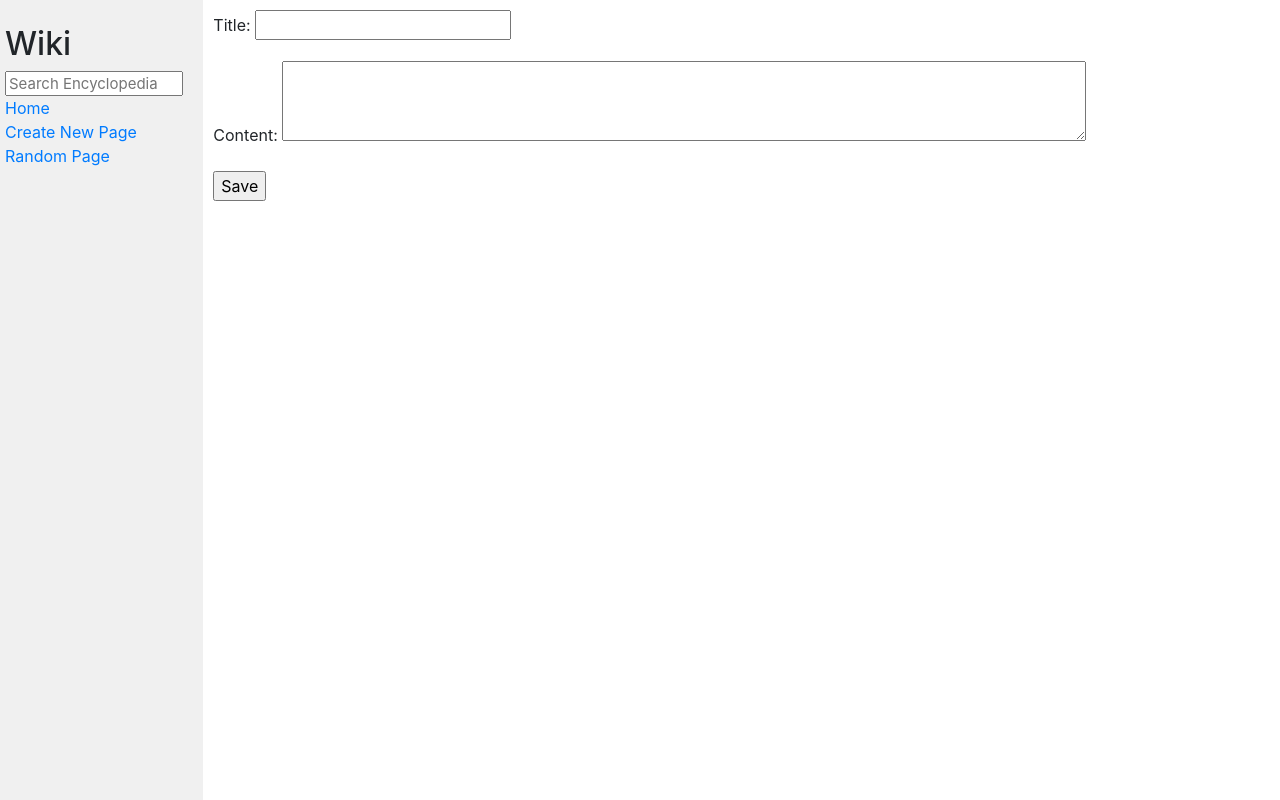
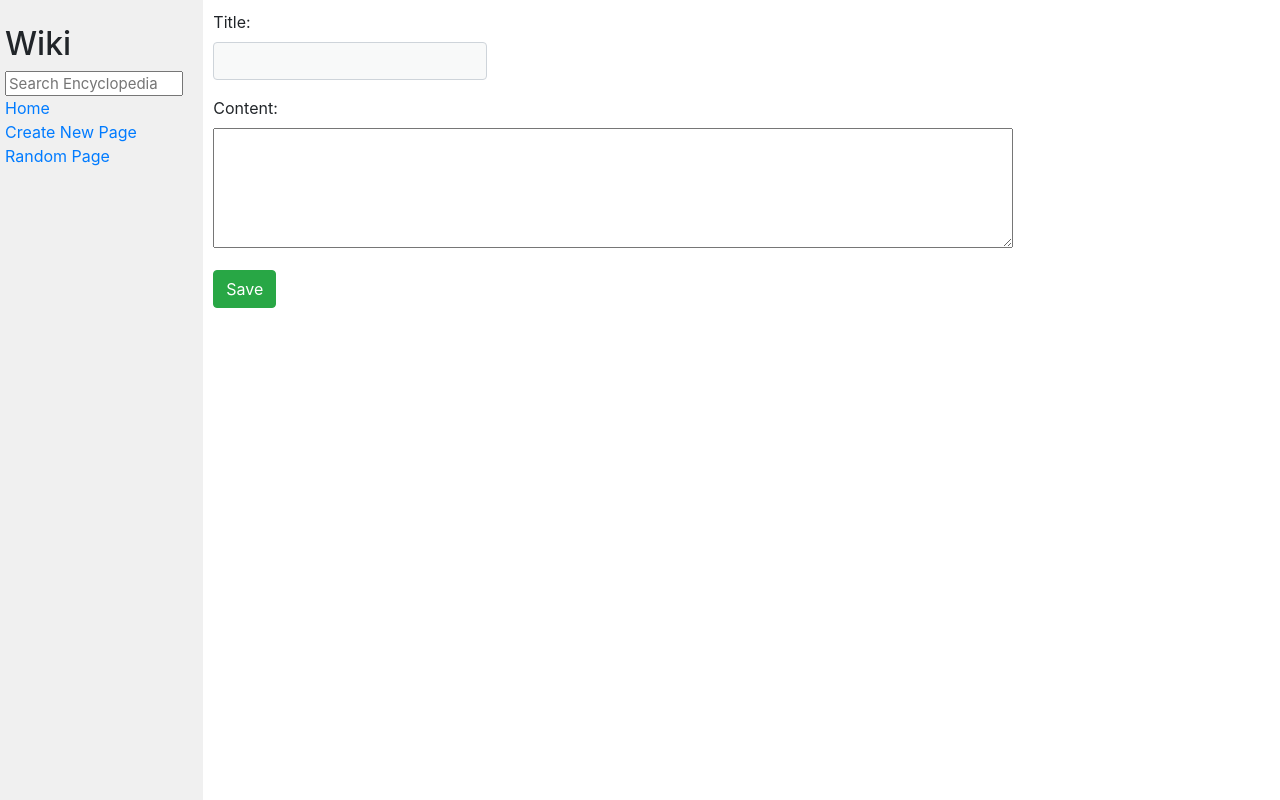
Before and after one commit to VladimirDanilov97/CS50-project1, a Django app: page /wiki//createnewpage in a window 1280 px wide. Run offline with Django 3.2, Linux system fonts and the light colour scheme; some libraries are stand-ins or nearby versions.

Commit message:
add some new bootstrap

```diff
--- a/encyclopedia/forms.py
+++ b/encyclopedia/forms.py
@@ -2,5 +2,5 @@ from django import forms
 from django.forms.widgets import TextInput, Textarea
 
 class CreateNewPage(forms.Form):
-    title = forms.CharField(max_length=120, min_length=1, widget=TextInput(attrs={'class':'titleclass'}))
+    title = forms.CharField(max_length=120, min_length=1, widget=TextInput(attrs={'class':'input-group-text'}))
     content = forms.CharField(widget=Textarea(attrs={'class':'textclass'}))
--- a/encyclopedia/static/encyclopedia/styles.css
+++ b/encyclopedia/static/encyclopedia/styles.css
@@ -12,9 +12,23 @@ h1 {
     padding-top: 20px;
 }
 
-textarea {
-    height: 90vh;
-    width: 80%;
+form p{
+    display: block;
+}
+
+form p label{
+    display: block;
+}
+
+.input-group-text{
+    background-color: rgba(226, 228, 228, 0.247);
+}
+
+.textclass{
+    margin-left: auto;
+
+    height: 15vh;
+    width: 800px;
 }
 
 .main {
@@ -36,10 +50,3 @@ textarea {
 .sidebar h2 {
     margin-top: 5px;
 }
-
-.textclass{
-    margin-left: auto;
-    margin-right: auto;
-    height: 10vh;
-    width: 75%;
-}
--- a/encyclopedia/templates/encyclopedia/createnewpage.html
+++ b/encyclopedia/templates/encyclopedia/createnewpage.html
@@ -8,7 +8,7 @@
     <form acton='#', method='post'>
         {% csrf_token %}
         {{form}}
-        <input type="button" name='submit', value="Save">
+        <input class='btn btn-success' type="button" name='submit', value="Save">
     </form>
 
 {% endblock %}
```
